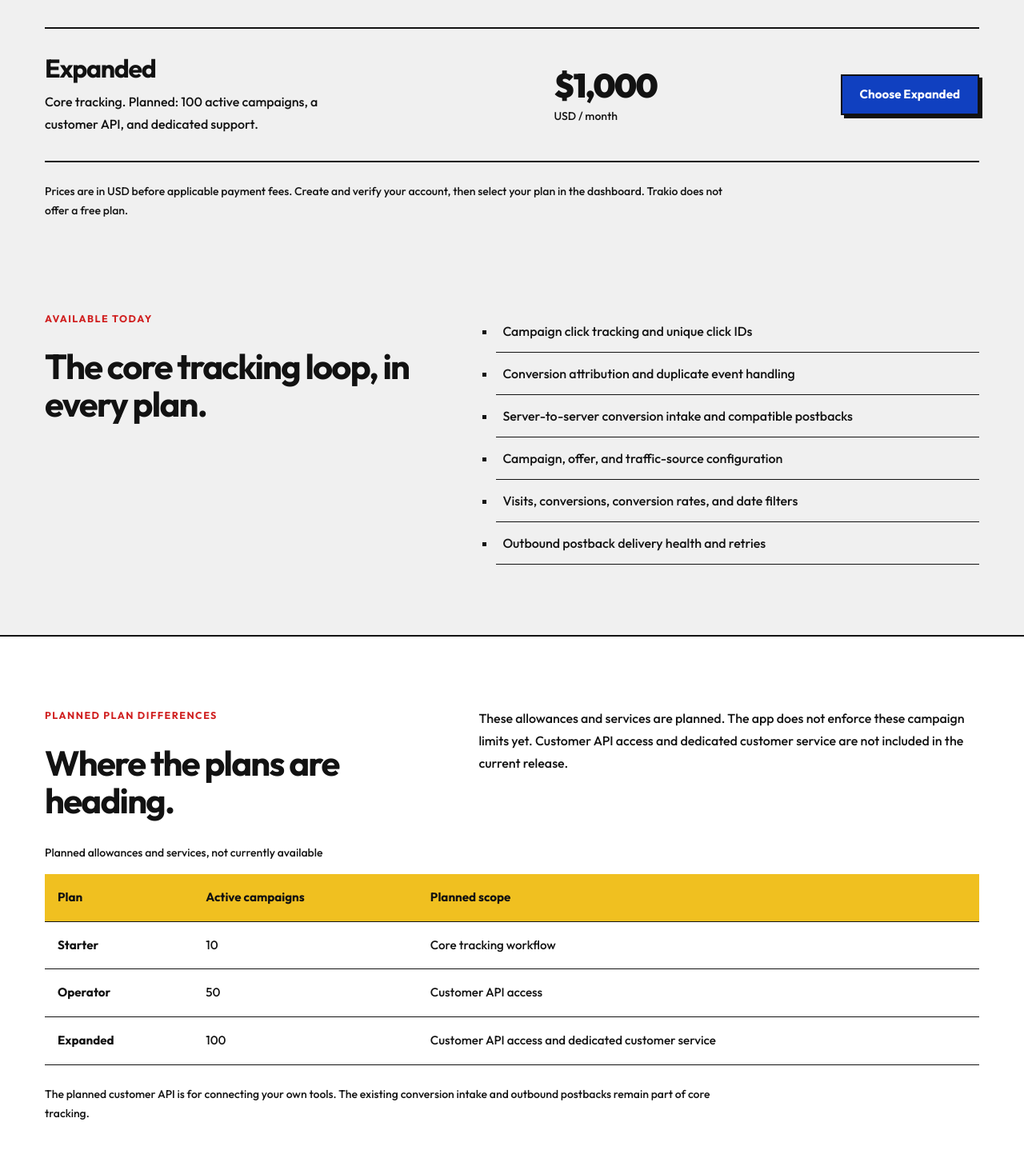
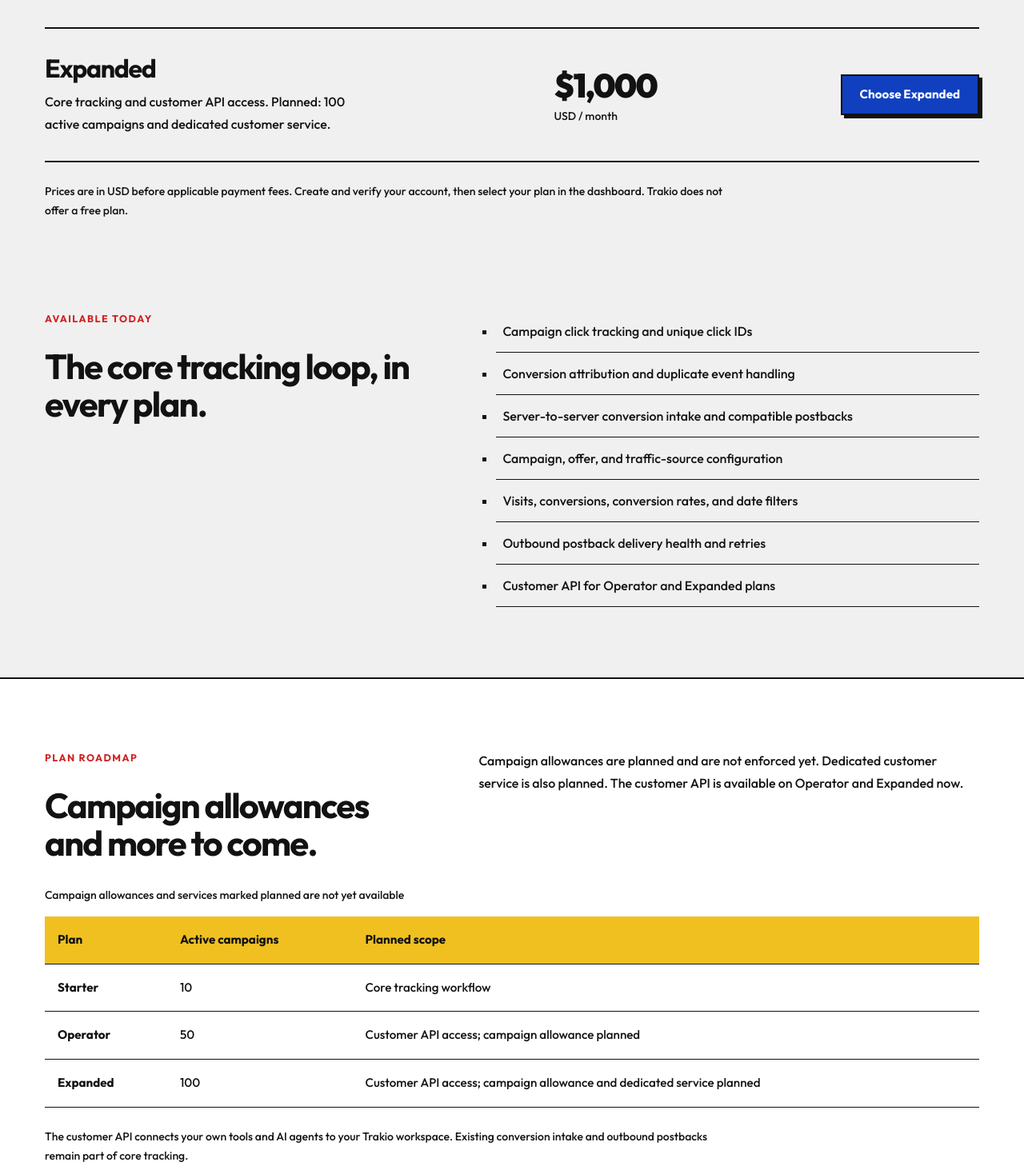
Before and after one commit to clovedinner/track-in, a Next.js app: page /pricing in a window 1280 px wide. Shown: the part 852-2310 px from the top of the page at 80% size. Built offline with nearby package versions, Linux system fonts and the light colour scheme; no server answers.

Commit message:
Update pricing page for customer API availability

```diff
--- a/src/app/pricing/page.tsx
+++ b/src/app/pricing/page.tsx
@@ -6,7 +6,7 @@
 export const metadata: Metadata = {
   title: "Pricing | Trakio",
   description:
-    "Trakio plans start at $300 per month. Compare Starter, Operator, and Expanded, with clear payment details and planned plan differences.",
+    "Trakio plans start at $300 per month. Compare Starter, Operator, and Expanded, including customer API access on Operator and Expanded.",
   alternates: { canonical: "https://trakio.org/pricing" },
 };
 
@@ -21,18 +21,16 @@
   {
     name: "Operator",
     price: "500",
-    description:
-      "Core tracking. Planned: 50 active campaigns and a customer API.",
+    description: "Core tracking and customer API access. Planned allowance: 50 active campaigns.",
     campaigns: "50",
-    extra: "Customer API access",
+    extra: "Customer API access; campaign allowance planned",
   },
   {
     name: "Expanded",
     price: "1,000",
-    description:
-      "Core tracking. Planned: 100 active campaigns, a customer API, and dedicated support.",
+    description: "Core tracking and customer API access. Planned: 100 active campaigns and dedicated customer service.",
     campaigns: "100",
-    extra: "Customer API access and dedicated customer service",
+    extra: "Customer API access; campaign allowance and dedicated service planned",
   },
 ];
 
@@ -87,31 +85,31 @@
           <li>Campaign, offer, and traffic-source configuration</li>
           <li>Visits, conversions, conversion rates, and date filters</li>
           <li>Outbound postback delivery health and retries</li>
+          <li>Customer API for Operator and Expanded plans</li>
         </ul>
       </section>
       <section className="public-roadmap">
         <div className="public-container public-section">
           <div className="public-editorial">
             <div>
-              <p className="public-kicker">Planned plan differences</p>
-              <h2>Where the plans are heading.</h2>
+              <p className="public-kicker">Plan roadmap</p>
+              <h2>Campaign allowances and more to come.</h2>
             </div>
             <p>
-              These allowances and services are planned. The app does not
-              enforce these campaign limits yet. Customer API access and
-              dedicated customer service are not included in the current
-              release.
+              Campaign allowances are planned and are not enforced yet.
+              Dedicated customer service is also planned. The customer API is
+              available on Operator and Expanded now.
             </p>
           </div>
           <div
             className="public-comparison"
             role="region"
-            aria-label="Planned plan comparison"
+            aria-label="Plan comparison and roadmap"
             tabIndex={0}
           >
             <table>
               <caption>
-                Planned allowances and services, not currently available
+                Campaign allowances and services marked planned are not yet available
               </caption>
               <thead>
                 <tr>
@@ -132,9 +130,9 @@
             </table>
           </div>
           <p className="public-price-note">
-            The planned customer API is for connecting your own tools. The
-            existing conversion intake and outbound postbacks remain part of
-            core tracking.
+            The customer API connects your own tools and AI agents to your
+            Trakio workspace. Existing conversion intake and outbound postbacks
+            remain part of core tracking.
           </p>
         </div>
       </section>
```
